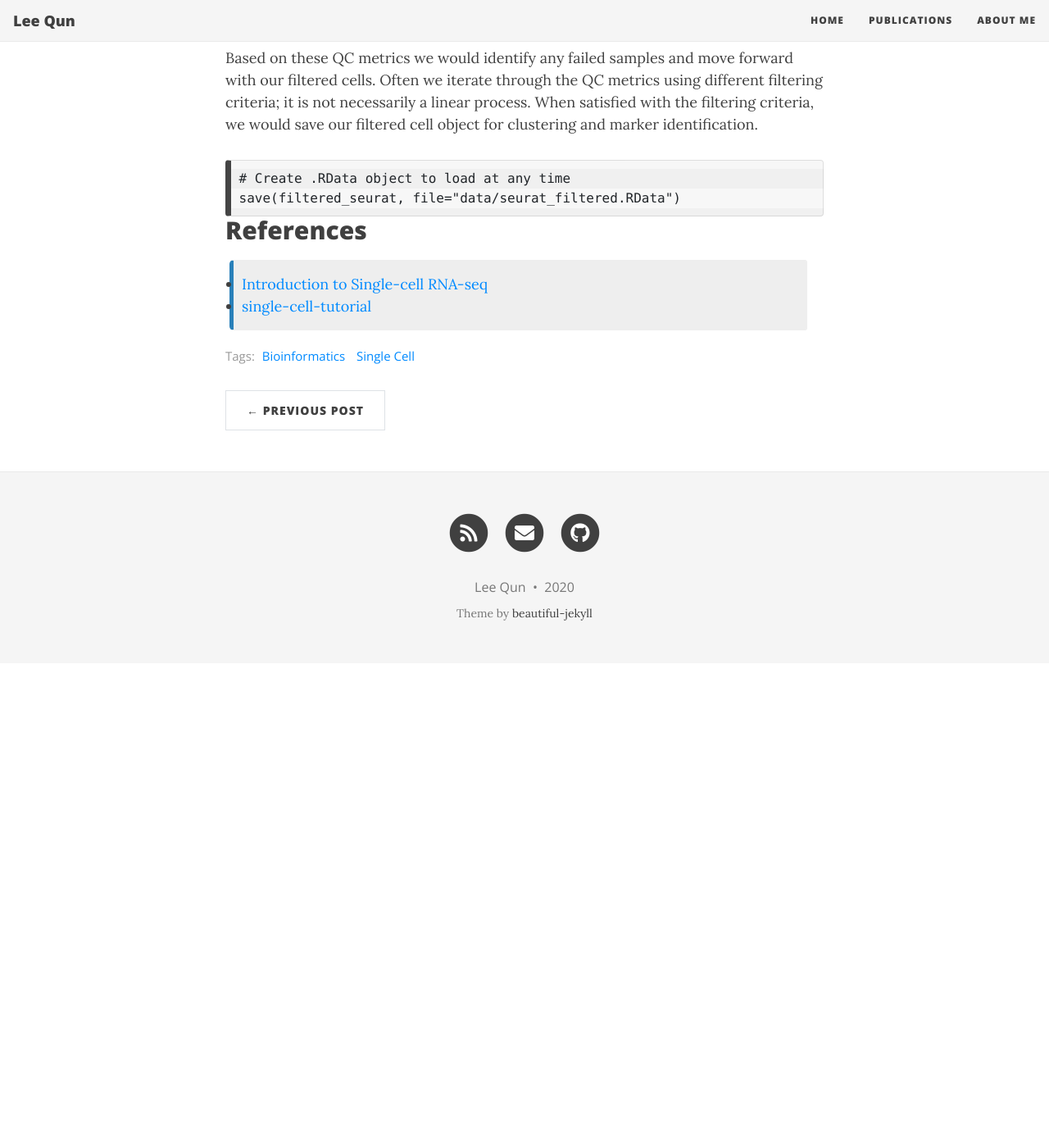
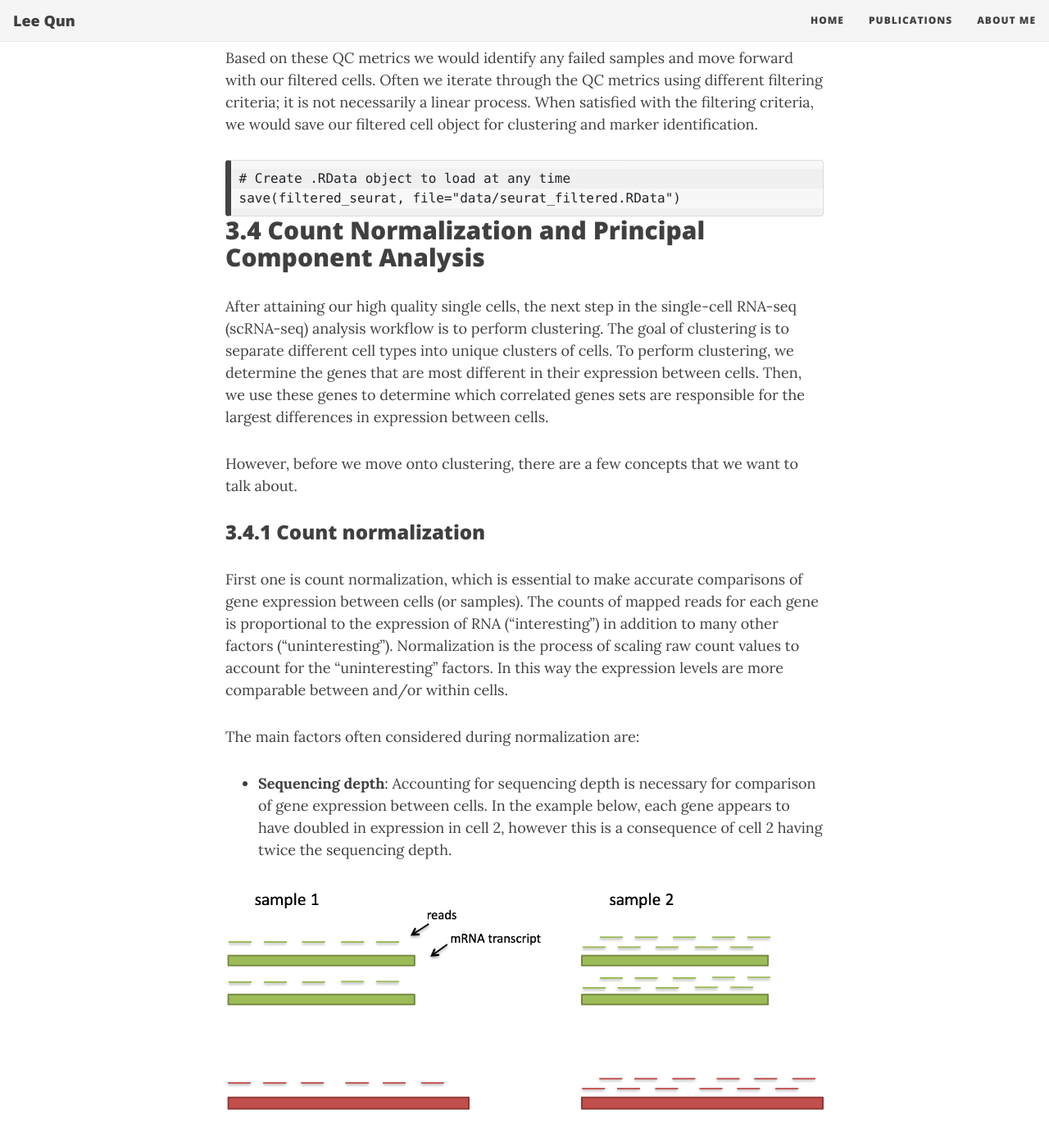
Before and after one commit to leequn/leequn.github.io, a Jekyll site: the page built from _posts/2020-06-19-SingleCell.md, in a window 1280 px wide and 1400 px high, scrolled down 25922 px. Shown: the top 1393 px of the window at 82% size. Built offline with Jekyll 4.4.1, drawn with Linux system fonts in a browser that asks for light colours; nearby versions of some CDN libraries; comment, search, counter and statistics services are not loaded; before the commit the page ends 26731 px from its top, so only the background shows below that; some of the changed text lies outside the part shown.

Commit message:
Update 2020-06-19-SingleCell.md

````diff
--- a/_posts/2020-06-19-SingleCell.md
+++ b/_posts/2020-06-19-SingleCell.md
@@ -539,6 +539,21 @@ Based on these QC metrics we would identify any failed samples and move forward
 save(filtered_seurat, file="data/seurat_filtered.RData")
 ```
 
+## 3.4 Count Normalization and Principal Component Analysis
+After attaining our high quality single cells, the next step in the single-cell RNA-seq (scRNA-seq) analysis workflow is to perform clustering. The goal of clustering is to separate different cell types into unique clusters of cells. To perform clustering, we determine the genes that are most different in their expression between cells. Then, we use these genes to determine which correlated genes sets are responsible for the largest differences in expression between cells.
+
+However, before we move onto clustering, there are a few concepts that we want to talk about.
+### 3.4.1 Count normalization
+First one is count normalization, which is essential to make accurate comparisons of gene expression between cells (or samples). The counts of mapped reads for each gene is proportional to the expression of RNA (“interesting”) in addition to many other factors (“uninteresting”). Normalization is the process of scaling raw count values to account for the “uninteresting” factors. In this way the expression levels are more comparable between and/or within cells.
+
+The main factors often considered during normalization are:
+- **Sequencing depth**: Accounting for sequencing depth is necessary for comparison of gene expression between cells. In the example below, each gene appears to have doubled in expression in cell 2, however this is a consequence of cell 2 having twice the sequencing depth.
+
+![pic22](/assets/img/scrnaseq/22.jpg)
+
+- **Gene length**: Accounting for gene length is necessary for comparing expression between different genes within the same cell. The number of reads mapped to a longer gene can appear to have equal count/expression as a shorter gene that is more highly expressed.
+
+![pic23](/assets/img/scrnaseq/23.jpg)
 
 
 ## References
````
